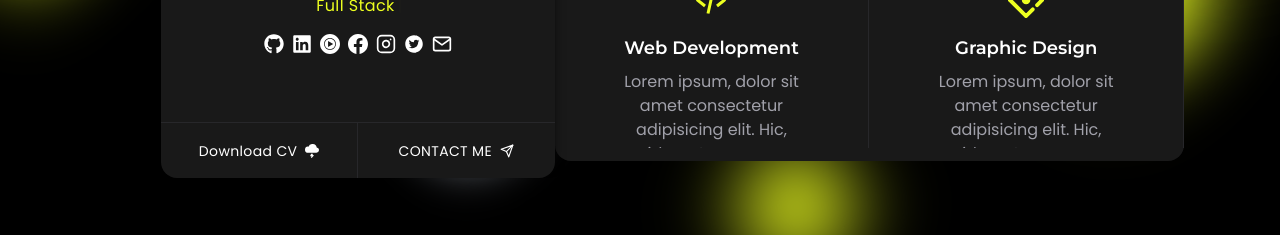
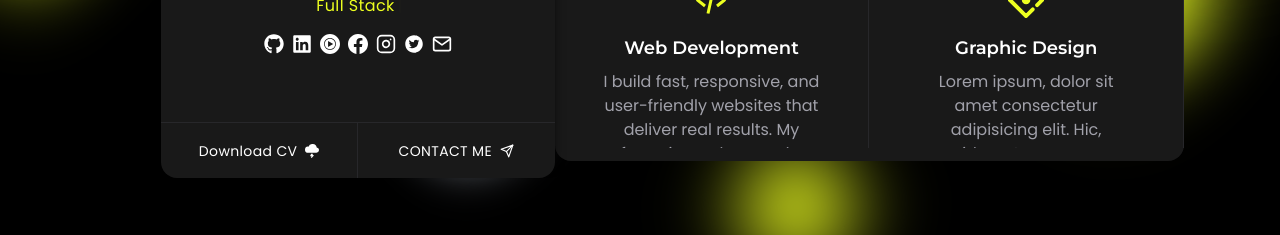
Before and after one commit to DennisNKamau/PortfolioTwo, a React (Create React App) app: page / in a window 1280 px wide. Shown: the part 562-797 px from the top of the page. Built offline with nearby package versions, Linux system fonts and the light colour scheme.

Commit message:
Update services

```diff
--- a/src/components/about/MyServices.js
+++ b/src/components/about/MyServices.js
@@ -11,7 +11,7 @@ const MyServices = () => {
       <ServicesCard
         icons={<BiCodeAlt />}
         title="Web Development"
-        subTitle="Lorem ipsum, dolor sit amet consectetur adipisicing elit. Hic, provident. Accusamus at dolorem expedita dicta."
+        subTitle="I build fast, responsive, and user-friendly websites that deliver real results. My focus is on clean code, modern design, and seamless user experiences whether it's a simple landing page or a Full-scale web application."
       />
       <ServicesCard
         icons={<SiAntdesign />}
```
